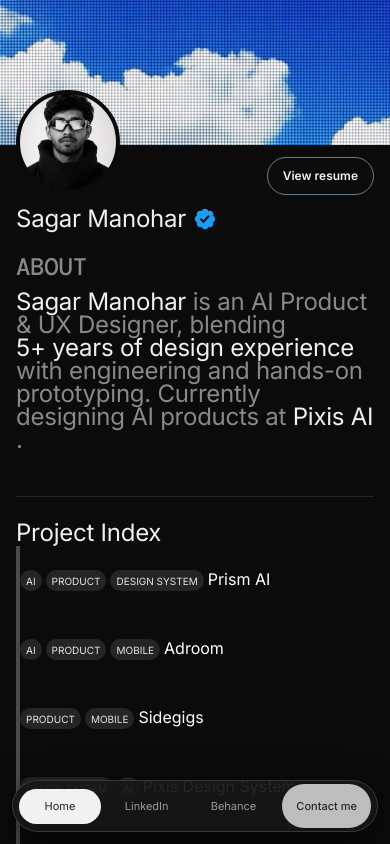
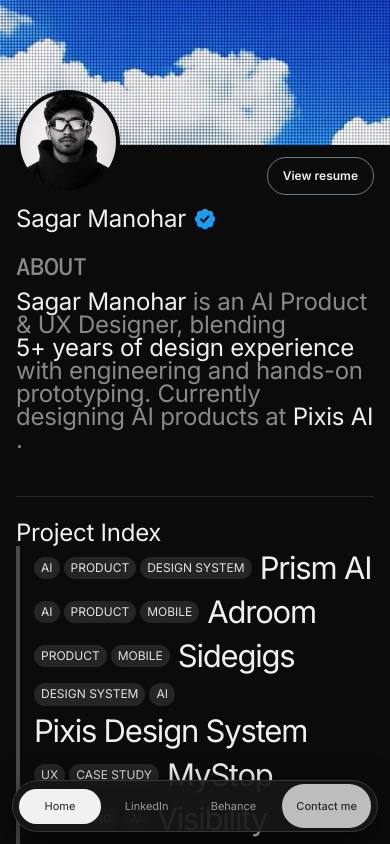
Before and after one commit to bugsagar/Portfolio, a React (Vite) app: page / in a window 390 px wide. Shown: the top 844 px of the page. Built offline with nearby package versions, Linux system fonts and the light colour scheme.

Commit message:
Fix spacing of listings under Project Index and LAB to match web version and increase font by 30%

```diff
--- a/styles.css
+++ b/styles.css
@@ -187,25 +187,64 @@
   .project-controls .nav-link { height:35px !important; min-height:35px !important; }
   .project-controls .gallery-toggle { height:44px !important; }
 }
+/* Project Index and LAB listing - spacing like web version & font increased by 30% */
+.index-section .project,
+.lab-section .project {
+  min-height: 56px;
+  padding: 4px 0;
+  gap: 10px;
+}
+.index-section .project-name,
+.lab-section .project-name {
+  font-size: 56px;
+  line-height: 1.05;
+  letter-spacing: -2.5px;
+}
+.index-section .tags b,
+.lab-section .tags b {
+  font-size: 16px;
+  padding: 6px 11px;
+}
+
 @media (max-width:700px) {
+  .index-section .project-list,
+  .lab-section .project-list {
+    border-left: 4px solid #4b4b4b !important;
+    padding-left: 14px !important;
+  }
   .index-section .project,
   .lab-section .project {
-    padding:24px 0;
-    background:rgba(0,0,0,0);
-    font-weight:400;
-    font-size:16px;
-    line-height:1.2;
-    letter-spacing:0;
-    color:#fff;
+    display: flex !important;
+    align-items: center !important;
+    min-height: 42px !important;
+    padding: 5px 0 !important;
+    gap: 8px !important;
+    background: transparent !important;
   }
   .index-section .project-name,
-  .lab-section .project-name,
+  .lab-section .project-name {
+    font-size: 31px !important;
+    line-height: 1.1 !important;
+    letter-spacing: -1.2px !important;
+    color: var(--text) !important;
+  }
+  .index-section .tags,
+  .lab-section .tags {
+    display: flex !important;
+    gap: 4px !important;
+    flex: none !important;
+  }
+  .index-section .tags b,
+  .lab-section .tags b {
+    font-size: 12px !important;
+    padding: 4px 7px !important;
+    line-height: 1.2 !important;
+  }
   .lab-section > p {
-    font-weight:400;
-    font-size:16px;
-    line-height:1.2;
-    letter-spacing:0;
-    color:#fff;
-    background:rgba(0,0,0,0);
+    font-size: 18px !important;
+    line-height: 1.35 !important;
+    color: #888 !important;
+    margin-bottom: 16px !important;
+    background: transparent !important;
   }
 }
```
